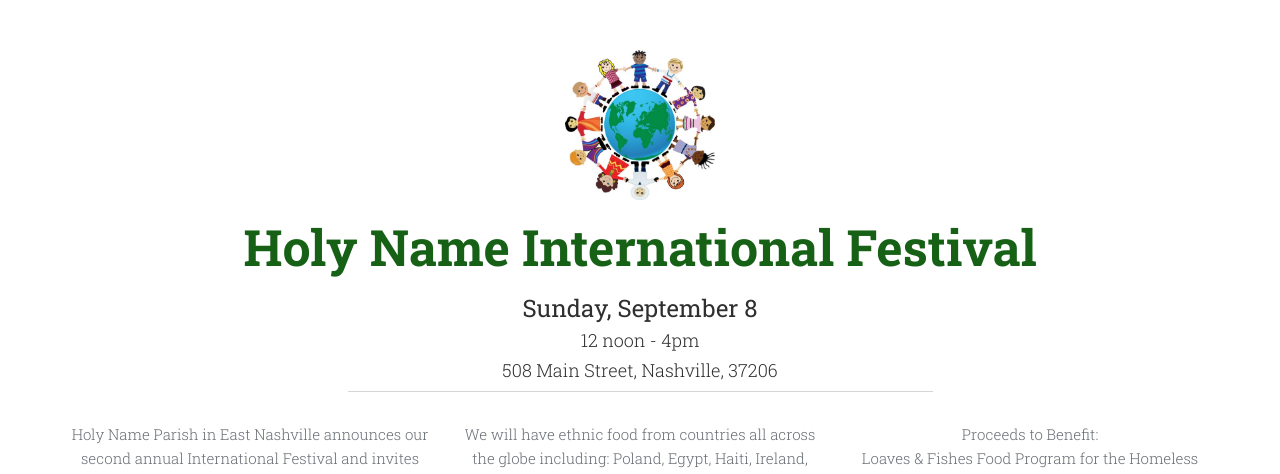
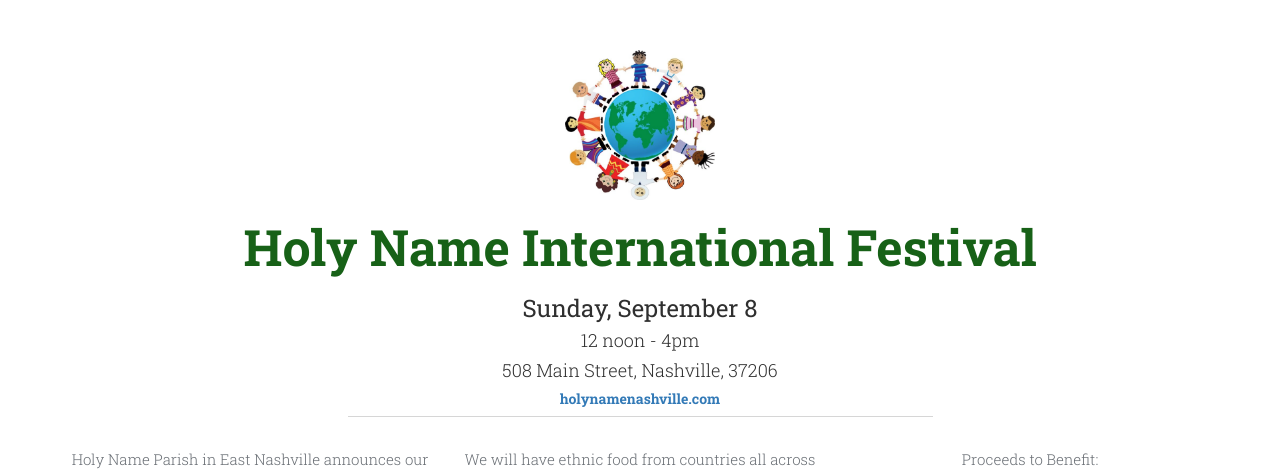
Before and after one commit to RDilly/International-Festival, a plain HTML site: page index.html in a window 1280 px wide. Shown: the top 474 px of the page. Drawn offline with Linux system fonts and the light colour scheme; files whose address does not match are found by name.

Commit message:
added link to church website

```diff
--- a/index.html
+++ b/index.html
@@ -47,6 +47,7 @@
       <h3 class="centered">Sunday, September 8</h3>
       <h4 class="centered">12 noon - 4pm</h2>
         <h4 class="centered">508 Main Street, Nashville, 37206</h2>
+        <h5 class="centered"><a href="https://holynamenashville.com/">holynamenashville.com</a></h5>
 
           <hr>
 
```
